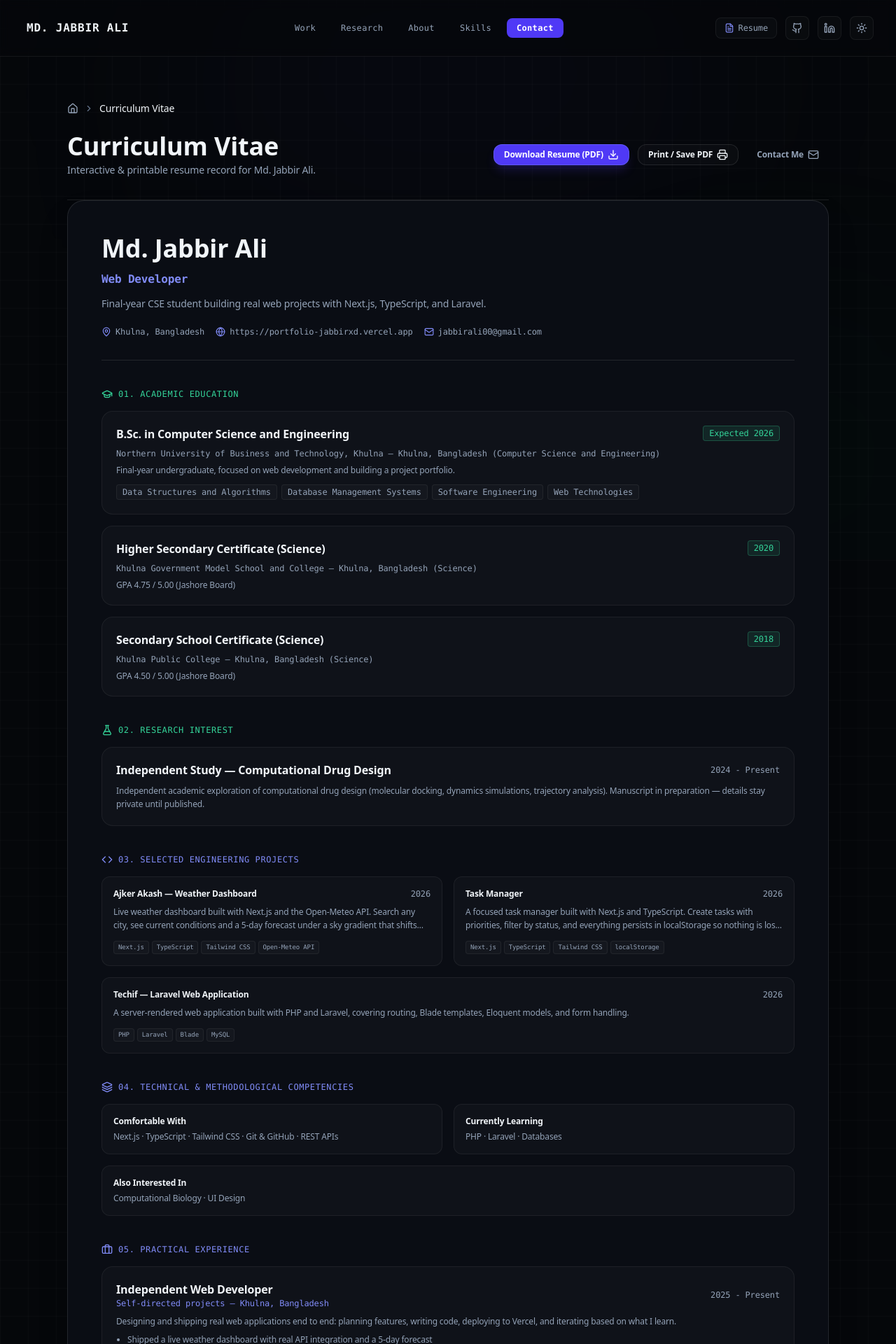
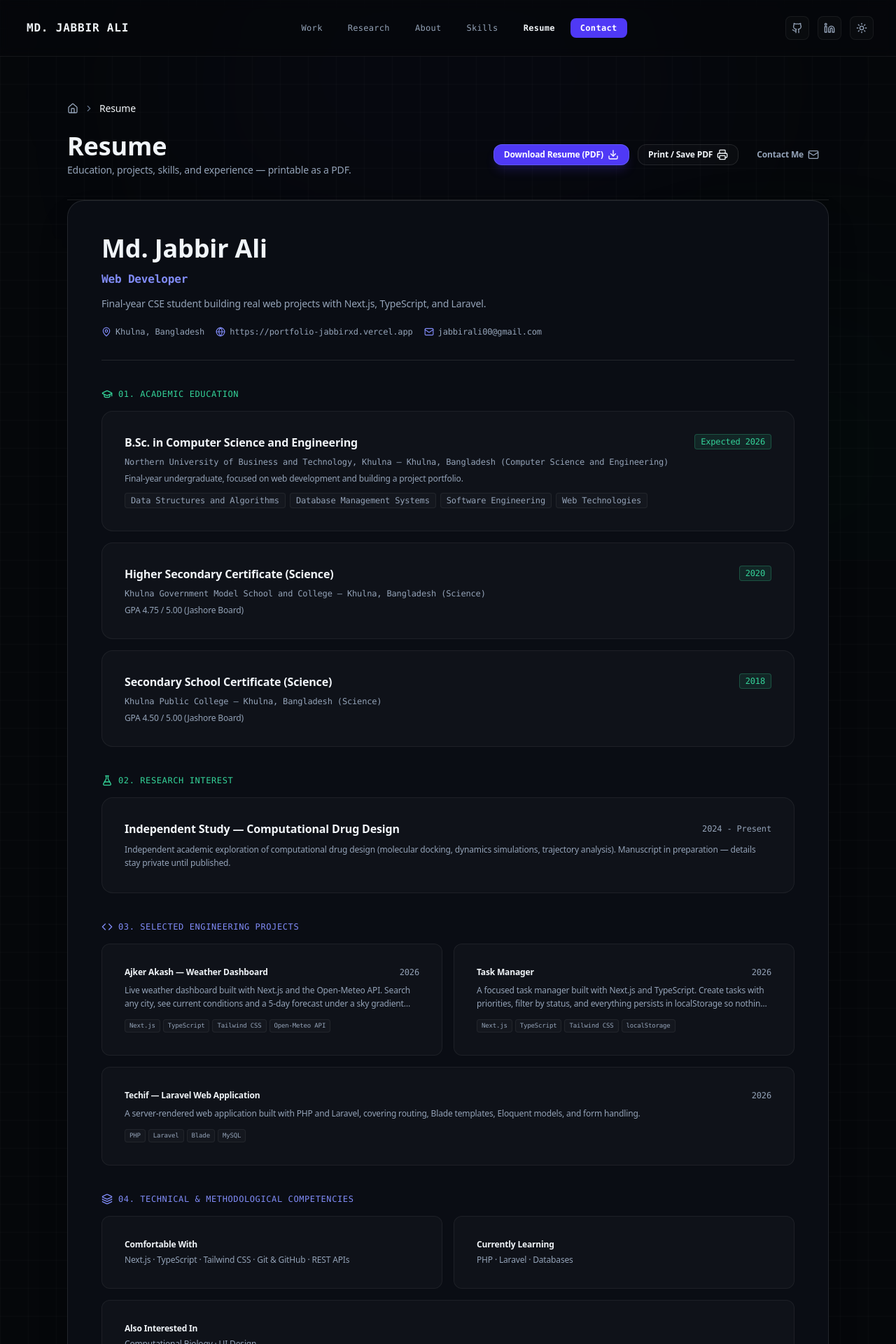
Before and after one commit to jabbirxd/portfolio-, a Next.js app: page /resume in a window 1280 px wide. Shown: the top 1920 px of the page at 70% size. Built offline with nearby package versions, Linux system fonts and the light colour scheme.

Commit message:
Phase 3 (part 2): fix 5 part-1 regressions + items 5-9 — nav order, green button, Eyebrow labels, resume H1, scrollspy exact match, dynamic case-study numbering, full-width CTA, Card standardization

```diff
--- a/src/app/about/page.tsx
+++ b/src/app/about/page.tsx
@@ -276,7 +276,7 @@ export default function AboutPage() {
               <div className="p-2 rounded-xl bg-amber-500/10 border border-amber-500/20 text-[var(--accent-creative)]">
                 <Wrench className="w-5 h-5" />
               </div>
-              <Badge variant="creative">Hands-On Curiosity</Badge>
+              <Eyebrow variant="studio">Hands-On Curiosity</Eyebrow>
             </div>
 
             <div className="max-w-3xl space-y-4">
--- a/src/app/contact/page.tsx
+++ b/src/app/contact/page.tsx
@@ -7,7 +7,7 @@ import { SectionHeader } from "@/components/ui/SectionHeader";
 import { Breadcrumb } from "@/components/ui/Breadcrumb";
 import { Card } from "@/components/ui/Card";
 import { GithubIcon, LinkedinIcon } from "@/components/icons/BrandIcons";
-import { Mail, ArrowUpRight, MapPin, Clock } from "lucide-react";
+import { Mail, ArrowUpRight, MapPin } from "lucide-react";
 import type { Metadata } from "next";
 
 export const metadata: Metadata = {
@@ -111,10 +111,6 @@ export default function ContactPage() {
               <MapPin className="w-4 h-4 text-[var(--text-muted)]" />
               {siteConfig.location}
             </div>
-            <div className="flex items-center gap-2">
-              <Clock className="w-4 h-4 text-[var(--text-muted)]" />
-              Usually replies within 24–48 hours
-            </div>
           </div>
         </Card>
         </Reveal>
--- a/src/app/page.tsx
+++ b/src/app/page.tsx
@@ -3,9 +3,9 @@ import type { Metadata } from "next";
 import { researchInterestsData } from "@/data/research";
 import { skillsCategories } from "@/data/skills";
 import { Container } from "@/components/ui/Container";
+import { Eyebrow } from "@/components/ui/Eyebrow";
 import { SectionHeader } from "@/components/ui/SectionHeader";
 import { Button } from "@/components/ui/Button";
-import { Badge } from "@/components/ui/Badge";
 import { Card } from "@/components/ui/Card";
 import { ResearchInterestCard } from "@/components/research/ResearchInterestCard";
 import { Hero } from "@/components/hero/Hero";
@@ -80,7 +80,7 @@ export default function HomePage() {
               description="Topics I'm learning about alongside my degree. Interests, not credentials."
               className="mb-0"
             />
-            <Button href="/research" variant="research" size="sm" icon={<ArrowRight className="w-4 h-4" />}>
+            <Button href="/research" variant="outline" size="sm" icon={<ArrowRight className="w-4 h-4" />}>
               View All Interests
             </Button>
           </div>
@@ -102,7 +102,7 @@ export default function HomePage() {
           <Reveal>
           <Card variant="studio" className="p-8 sm:p-12 relative overflow-hidden">
             <div className="max-w-2xl space-y-4 mb-8">
-              <Badge variant="studio">Capabilities</Badge>
+              <Eyebrow variant="studio">Capabilities</Eyebrow>
               <h2 className="text-2xl sm:text-3xl font-bold text-[var(--text-primary)] font-sans">
                 What I Can Do
               </h2>
--- a/src/app/resume/page.tsx
+++ b/src/app/resume/page.tsx
@@ -60,14 +60,14 @@ export default function ResumePage() {
   return (
     <div className="py-12 sm:py-16 space-y-12">
       <Container size="lg">
-        <Breadcrumb items={[{ label: "Curriculum Vitae" }]} />
+        <Breadcrumb items={[{ label: "Resume" }]} />
 
         {/* Action Header */}
         <div className="flex flex-col sm:flex-row sm:items-center justify-between gap-4 pb-8 border-b border-[var(--border-default)]">
           <div>
-            <h1 className="text-3xl sm:text-4xl font-extrabold text-[var(--text-primary)]">Curriculum Vitae</h1>
+            <h1 className="text-3xl sm:text-4xl font-extrabold text-[var(--text-primary)]">Resume</h1>
             <p className="text-[var(--text-secondary)] text-sm mt-1">
-              Interactive & printable resume record for Md. Jabbir Ali.
+              Education, projects, skills, and experience — printable as a PDF.
             </p>
           </div>
 
@@ -158,9 +158,10 @@ export default function ResumePage() {
             </h3>
             <div className="space-y-4">
               {educationData.map((edu) => (
-                <div
+                <Card
+                  variant="subtle"
                   key={edu.id}
-                  className="p-5 rounded-2xl bg-[var(--bg-surface-subtle)] border border-[var(--border-subtle)] space-y-2"
+                  className="p-5 space-y-2"
                 >
                   <div className="flex flex-col sm:flex-row sm:items-center justify-between gap-1">
                     <h4 className="text-base font-bold text-[var(--text-primary)]">{edu.degree}</h4>
@@ -186,7 +187,7 @@ export default function ResumePage() {
                       ))}
                     </div>
                   )}
-                </div>
+                </Card>
               ))}
             </div>
           </div>
@@ -199,7 +200,7 @@ export default function ResumePage() {
               <FlaskConical className="w-4 h-4" />
               02. Research Interest
             </h3>
-            <div className="p-5 rounded-2xl bg-[var(--bg-surface-subtle)] border border-[var(--border-subtle)] space-y-2">
+            <Card variant="subtle" className="p-5 space-y-2">
               <div className="flex flex-col sm:flex-row sm:items-center justify-between gap-1">
                 <h4 className="text-base font-bold text-[var(--text-primary)]">
                   Independent Study — Computational Drug Design
@@ -211,7 +212,7 @@ export default function ResumePage() {
                 (molecular docking, dynamics simulations, trajectory analysis).
                 Manuscript in preparation — details stay private until published.
               </p>
-            </div>
+            </Card>
           </div>
           </Reveal>
 
@@ -224,9 +225,10 @@ export default function ResumePage() {
             </h3>
             <div className="grid grid-cols-1 sm:grid-cols-2 gap-4">
               {projectsData.slice(0, 4).map((proj, i, arr) => (
-                <div
+                <Card
+                  variant="subtle"
                   key={proj.id}
-                  className={`p-4 rounded-xl bg-[var(--bg-surface-subtle)] border border-[var(--border-subtle)] space-y-2${arr.length % 2 === 1 && i === arr.length - 1 ? " sm:col-span-2" : ""}`}
+                  className={`p-4 rounded-xl space-y-2${arr.length % 2 === 1 && i === arr.length - 1 ? " sm:col-span-2" : ""}`}
                 >
                   <div className="flex items-center justify-between">
                     <h4 className="text-xs font-bold text-[var(--text-primary)]">{proj.title}</h4>
@@ -245,7 +247,7 @@ export default function ResumePage() {
                       </span>
                     ))}
                   </div>
-                </div>
+                </Card>
               ))}
             </div>
           </div>
@@ -260,15 +262,16 @@ export default function ResumePage() {
             </h3>
             <div className="grid grid-cols-1 sm:grid-cols-2 gap-4">
               {skillsCategories.map((category, i, arr) => (
-                <div
+                <Card
+                  variant="subtle"
                   key={category.id}
-                  className={`p-4 rounded-xl bg-[var(--bg-surface-subtle)] border border-[var(--border-subtle)] space-y-1.5${arr.length % 2 === 1 && i === arr.length - 1 ? " sm:col-span-2" : ""}`}
+                  className={`p-4 rounded-xl space-y-1.5${arr.length % 2 === 1 && i === arr.length - 1 ? " sm:col-span-2" : ""}`}
                 >
                   <h4 className="text-xs font-bold text-[var(--text-primary)]">{category.name}</h4>
                   <p className="text-xs text-[var(--text-secondary)]">
                     {category.skills.map((s) => s.name).join(" · ")}
                   </p>
-                </div>
+                </Card>
               ))}
             </div>
           </div>
@@ -283,9 +286,10 @@ export default function ResumePage() {
             </h3>
             <div className="space-y-4">
               {experiencesData.map((exp) => (
-                <div
+                <Card
+                  variant="subtle"
                   key={exp.id}
-                  className="p-5 rounded-2xl bg-[var(--bg-surface-subtle)] border border-[var(--border-subtle)] space-y-2"
+                  className="p-5 space-y-2"
                 >
                   <div className="flex flex-col sm:flex-row sm:items-center justify-between gap-1">
                     <div>
@@ -306,7 +310,7 @@ export default function ResumePage() {
                       <li key={i}>{b}</li>
                     ))}
                   </ul>
-                </div>
+                </Card>
               ))}
             </div>
           </div>
--- a/src/app/skills/page.tsx
+++ b/src/app/skills/page.tsx
@@ -11,7 +11,6 @@ import { SectionHeader } from "@/components/ui/SectionHeader";
 import { Breadcrumb } from "@/components/ui/Breadcrumb";
 import { SkillGroupCard } from "@/components/cards/SkillGroupCard";
 import { Card } from "@/components/ui/Card";
-import { Badge } from "@/components/ui/Badge";
 import { Button } from "@/components/ui/Button";
 import { CheckCircle2, ArrowRight, ShieldCheck, Layers, Terminal } from "lucide-react";
 
@@ -53,7 +52,7 @@ export default function SkillsPage() {
         <Reveal>
         <Card variant="studio" className="p-8 sm:p-12 border-[var(--border-default)] bg-[var(--bg-surface)] space-y-6">
           <div className="max-w-3xl space-y-4">
-            <Badge variant="studio">Engineering Standard</Badge>
+            <Eyebrow variant="studio">Engineering Standard</Eyebrow>
             <h2 className="text-2xl sm:text-3xl font-bold text-[var(--text-primary)] font-sans">
               Evidence-Based Capabilities
             </h2>
--- a/src/components/layout/Footer.tsx
+++ b/src/components/layout/Footer.tsx
@@ -6,11 +6,12 @@ import { GithubIcon, LinkedinIcon } from "@/components/icons/BrandIcons";
 import { Mail, ArrowUpRight, Cpu, Layers, Dna } from "lucide-react";
 
 export function Footer() {
+  // Page links come from the single nav source (Work, Research, About,
+  // Skills, Resume, Contact — same order as desktop nav and mobile menu).
   const footerLinks = [
-    { label: "Work", href: "/work", isExternal: false },
-    { label: "Research", href: "/research", isExternal: false },
-    { label: "About", href: "/about", isExternal: false },
-    { label: "Resume", href: "/resume", isExternal: false },
+    ...siteConfig.navItems
+      .filter((item) => item.href !== "/")
+      .map((item) => ({ label: item.title, href: item.href, isExternal: false })),
     { label: "GitHub", href: siteConfig.socials.github, isExternal: true },
     { label: "LinkedIn", href: siteConfig.socials.linkedin, isExternal: true },
     { label: "Email", href: `mailto:${siteConfig.socials.email}`, isExternal: true },
--- a/src/components/layout/Navbar.tsx
+++ b/src/components/layout/Navbar.tsx
@@ -6,7 +6,7 @@ import { usePathname } from "next/navigation";
 import { siteConfig } from "@/data/siteConfig";
 import { Container } from "@/components/ui/Container";
 import { GithubIcon, LinkedinIcon } from "@/components/icons/BrandIcons";
-import { Menu, X, FileText, ArrowUpRight } from "lucide-react";
+import { Menu, X, FileText } from "lucide-react";
 import { cn } from "@/lib/utils";
 import { motion } from "motion/react";
 import { ThemeToggle } from "@/components/theme/ThemeToggle";
@@ -56,8 +56,11 @@ export function Navbar() {
   const isHomePage = pathname === "/";
   const spyId = useScrollSpy(isHomePage ? HOME_SPY_IDS : []);
   const spyHref = spyId ? SPY_HREF[spyId] ?? null : null;
+  // Exact path match only (plus scrollspy override on the home page).
+  // Never highlight a nav item via prefix matching — e.g. /work/[slug]
+  // must not light up "Work".
   const isActiveLink = (href: string) =>
-    spyHref ? href === spyHref : pathname.startsWith(href);
+    spyHref ? href === spyHref : pathname === href;
 
   return (
     <header
@@ -107,6 +110,18 @@ export function Navbar() {
                 </Link>
               );
             })}
+            {/* Resume link (from siteConfig order) */}
+            <Link
+              href="/resume"
+              className={cn(
+                "relative px-3.5 py-1.5 rounded-lg text-xs font-mono tracking-wide transition-colors duration-150 focus:outline-none focus:ring-2 focus:ring-indigo-500/50",
+                pathname === "/resume"
+                  ? "text-[var(--text-primary)] font-bold"
+                  : "text-[var(--text-secondary)] hover:text-[var(--text-primary)]"
+              )}
+            >
+              Resume
+            </Link>
             {/* Contact: small primary button at the end of the links */}
             <Link
               href="/contact"
@@ -120,15 +135,8 @@ export function Navbar() {
             </Link>
           </nav>
 
-          {/* Right: Resume, GitHub, LinkedIn */}
+          {/* Right: GitHub, LinkedIn */}
           <div className="hidden lg:flex items-center gap-3">
-            <Link
-              href="/resume"
-              className="inline-flex items-center gap-1.5 px-3 py-1.5 rounded-lg text-xs font-mono text-[var(--text-secondary)] hover:text-[var(--text-primary)] bg-[var(--bg-surface-subtle)] hover:bg-[var(--bg-surface-hover)] border border-[var(--border-subtle)] transition-colors focus:outline-none focus:ring-2 focus:ring-indigo-500/50"
-            >
-              <FileText className="w-3.5 h-3.5 text-[var(--accent-studio)]" />
-              <span>Resume</span>
-            </Link>
 
             <a
               href={siteConfig.socials.github}
@@ -223,14 +231,6 @@ export function Navbar() {
               </a>
             </div>
 
-            <Link
-              href="/contact"
-              onClick={() => setMobileMenuOpen(false)}
-              className="inline-flex items-center gap-1.5 text-xs font-mono text-[var(--accent-studio)] hover:text-[var(--accent-studio)]"
-            >
-              <span>Contact</span>
-              <ArrowUpRight className="w-3.5 h-3.5" />
-            </Link>
           </div>
         </div>
       )}
--- a/src/components/ui/Button.tsx
+++ b/src/components/ui/Button.tsx
@@ -4,7 +4,7 @@ import { cn } from "@/lib/utils";
 
 interface ButtonProps extends React.ButtonHTMLAttributes<HTMLButtonElement> {
   href?: string;
-  variant?: "primary" | "secondary" | "outline" | "ghost" | "research";
+  variant?: "primary" | "secondary" | "outline" | "ghost";
   size?: "sm" | "md" | "lg";
   icon?: React.ReactNode;
   iconPosition?: "left" | "right";
@@ -31,8 +31,6 @@ export function Button({
       "bg-[var(--bg-surface-subtle)] hover:bg-[var(--bg-surface-hover)] text-[var(--text-primary)] font-semibold border border-[var(--border-default)] hover:border-[var(--border-strong)]",
     ghost:
       "bg-transparent hover:bg-[var(--bg-surface-hover)] text-[var(--text-secondary)] hover:text-[var(--text-primary)] font-semibold border-transparent",
-    research:
-      "bg-emerald-600 hover:bg-emerald-500 text-white font-semibold border border-emerald-400/40 shadow-lg shadow-emerald-600/20 hover:shadow-emerald-600/30",
   };
 
   const sizeClasses = {
--- a/src/components/ui/Eyebrow.tsx
+++ b/src/components/ui/Eyebrow.tsx
@@ -33,7 +33,7 @@ export function Eyebrow({
   return (
     <div
       className={cn(
-        "inline-flex items-center gap-2 px-3 py-1 rounded-full text-xs font-mono",
+        "inline-flex items-center gap-2 px-3 py-1 rounded-full text-xs font-mono uppercase",
         variantClasses[variant],
         className
       )}
```
Also changed, not shown: src/app/work/[slug]/page.tsx (+39 -20 lines), 1 other file (tests, documents, lock files or other folders).
